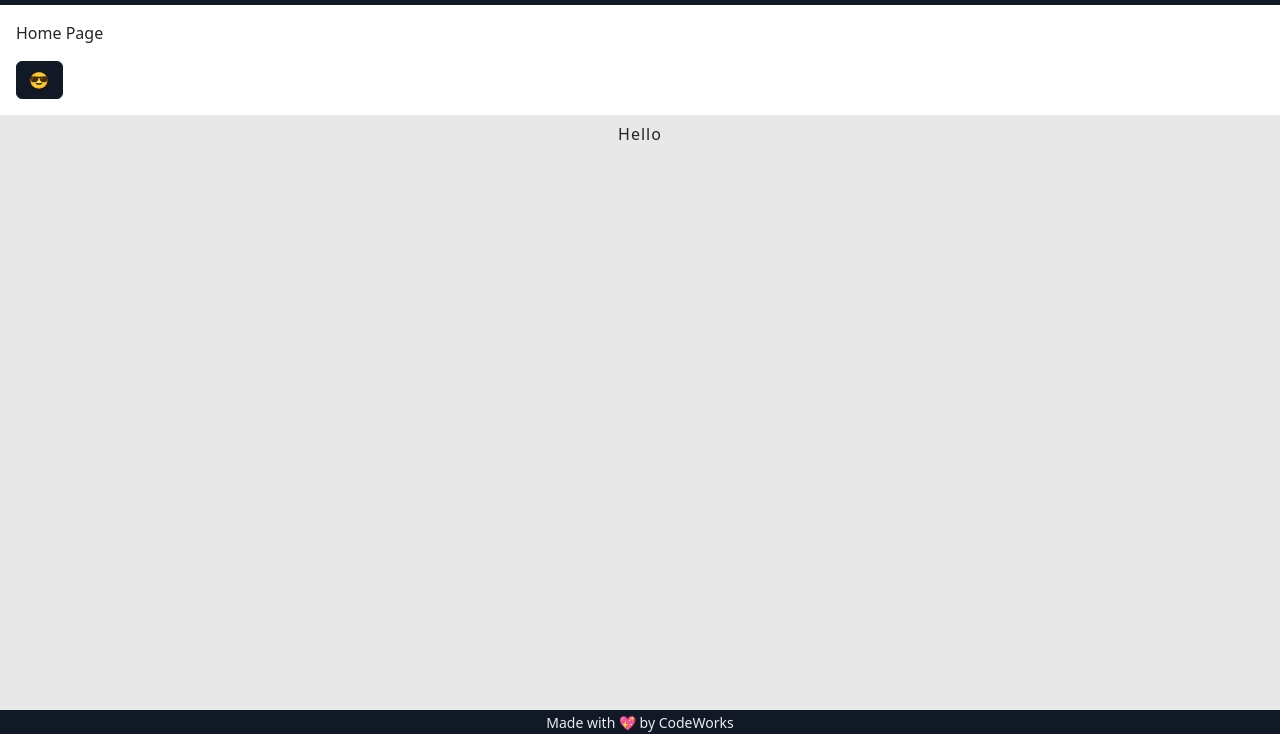
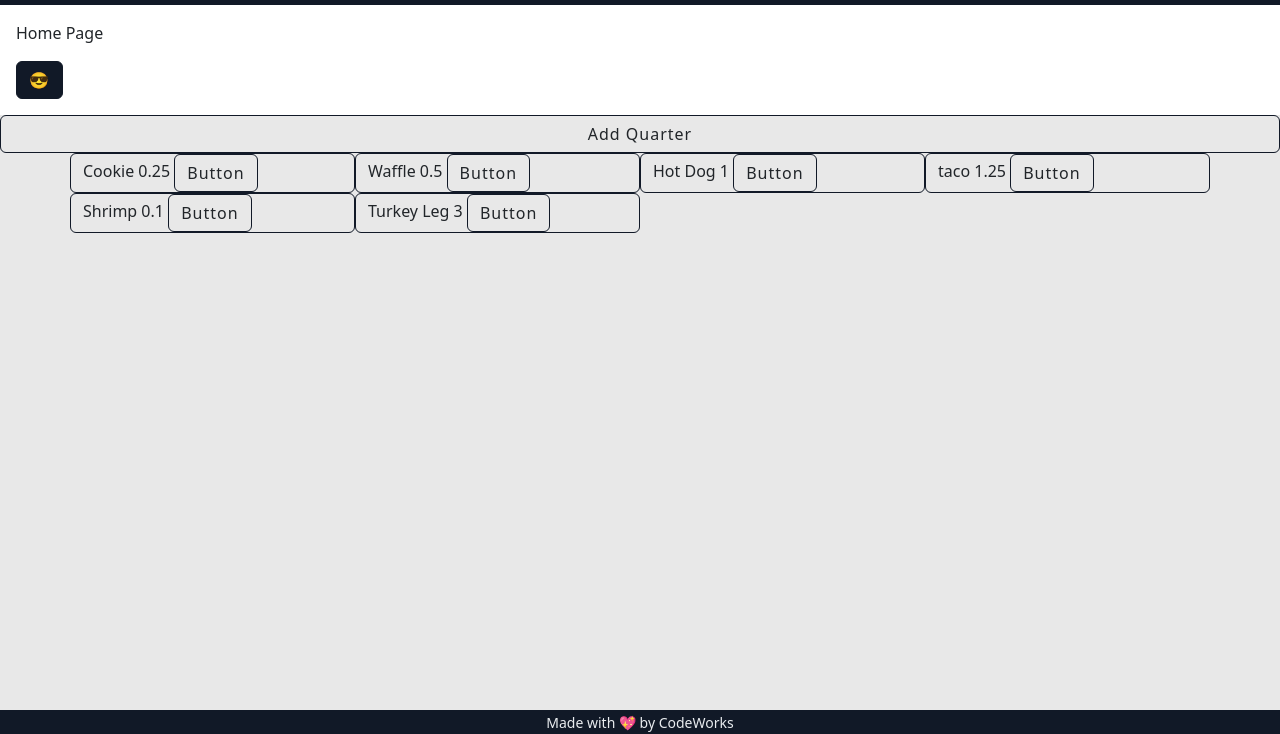
Before and after one commit to heatherflo/VENDR, a website with bundled scripts: page index.html in a window 1280 px wide. Shown: the part 66-800 px from the top of the page. Built offline with nearby package versions, Linux system fonts and the light colour scheme; a script that the page names is missing.

Commit message:
snacks show up on page

```diff
--- a/app/App.js
+++ b/app/App.js
@@ -1,5 +1,6 @@
 import { router } from './router-config.js';
 import { snack } from './models/Vendor.js';
+import { SnacksController } from './controllers/SnacksController.js';
 
 class App {
 
@@ -7,7 +8,7 @@ class App {
 
 
 
-
+  SnacksController = new SnacksController()
 
 
 
--- /dev/null
+++ b/app/controllers/SnacksController.js
@@ -0,0 +1,32 @@
+
+import { AppState } from "../AppState.js";
+import { snacksService } from "../services/SnacksService.js";
+
+
+export class SnacksController {
+  constructor() {
+    console.log('snacks are good')
+    this.drawSnack()
+  }
+
+  addMoney() {
+    console.log('button clicked')
+    snacksService.addMoney()
+    this.drawMoney()
+  }
+
+  drawMoney() {
+    console.log('drawing money')
+    document.getElementById('drawMoney').innerText = AppState.money.toString()
+
+  }
+
+  drawSnack() {
+    const snacks = AppState.snacks
+    let content = ""
+    snacks.forEach(snack => content += snack.snackImage)
+    document.getElementById('snackImage').innerHTML = content
+    console.log("snack appears")
+  }
+
+}
--- a/app/models/Vendor.js
+++ b/app/models/Vendor.js
@@ -12,5 +12,12 @@ export class snack {
 
   }
 
+  get snackImage() {
+    return `<div class="col-3 border border-dark rounded ">${this.name} ${this.price}
+  <button class="btn border-dark rounded">button
 
+  </button>
+</div>
+</div>`
+  }
 }
--- /dev/null
+++ b/app/services/SnacksService.js
@@ -0,0 +1,13 @@
+import { AppState } from "../AppState.js";
+
+
+class SnacksService {
+
+  addMoney() {
+    AppState.money += .25
+    console.log('added money', AppState.money);
+  }
+
+}
+
+export const snacksService = new SnacksService()
--- a/index.html
+++ b/index.html
@@ -46,7 +46,22 @@
     </section>
     <section class="container-fluid">
       <div class="row">
-        <button class="btn">hello</button>
+
+        <button class="btn border border-dark" id="drawMoney" onclick="app.SnacksController.addMoney()">add
+          quarter</button>
+
+
+      </div>
+
+    </section>
+    <section class="container">
+      <div class="row" id="snackImage">
+        <!-- // what each snack template will look like -->
+        <div class="col-3 border border-dark rounded ">Snack 1.25
+          <button class="btn border-dark rounded">button
+
+          </button>
+        </div>
       </div>
 
     </section>
```
Also changed, not shown: app/controllers/VendorController.js (deleted), app/services/VendorService.js (deleted).
